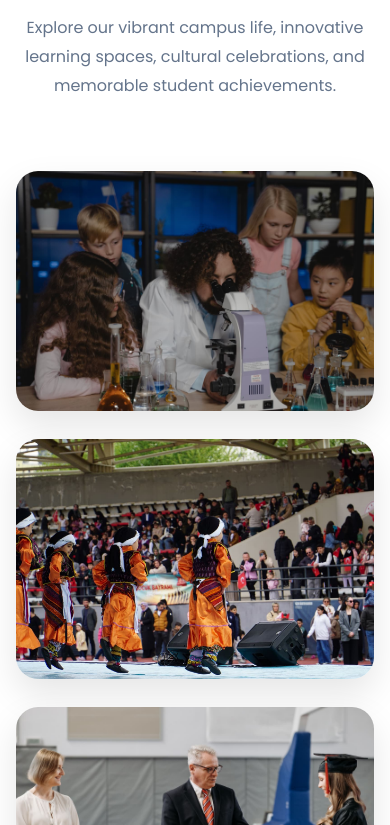
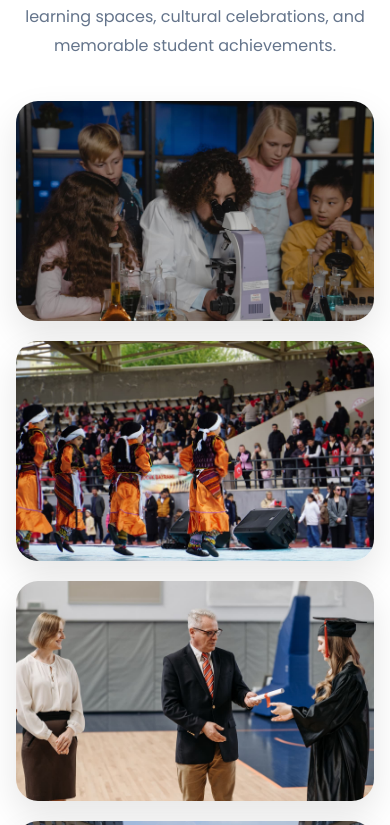
Before and after one commit to rishahermain7-eng/DETTROIN-INT-Risha-Website, a React (Vite) app: page / in a window 390 px wide. Shown: the part 6819-7644 px from the top of the page. Built offline with nearby package versions, Linux system fonts and the light colour scheme.

Commit message:
Responsive: Gallery grid fit on small phones
- The auto-fit minmax(300px,1fr) grid could overflow horizontally on phones
  narrower than ~340px; forced single column below 480px so it always fits
- Reduced card height and section padding on small screens

```diff
--- a/src/components/Gallery/Gallery.css
+++ b/src/components/Gallery/Gallery.css
@@ -85,3 +85,24 @@ height:240px;
 }
 
 }
+
+@media(max-width:480px){
+
+.gallery{
+padding:70px 0;
+}
+
+.gallery-heading{
+margin-bottom:40px;
+}
+
+.gallery-grid{
+grid-template-columns:1fr;
+gap:20px;
+}
+
+.gallery-card{
+height:220px;
+}
+
+}
```
